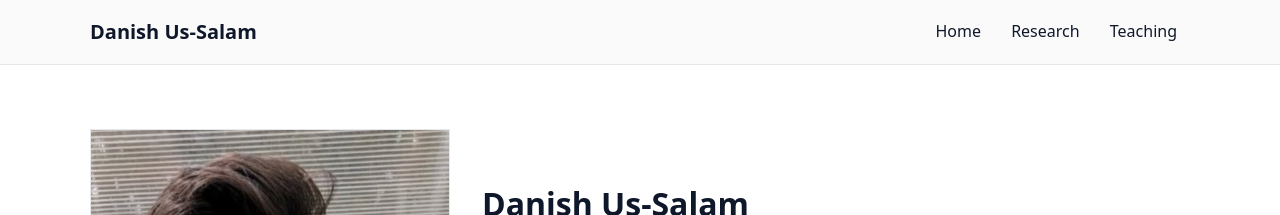
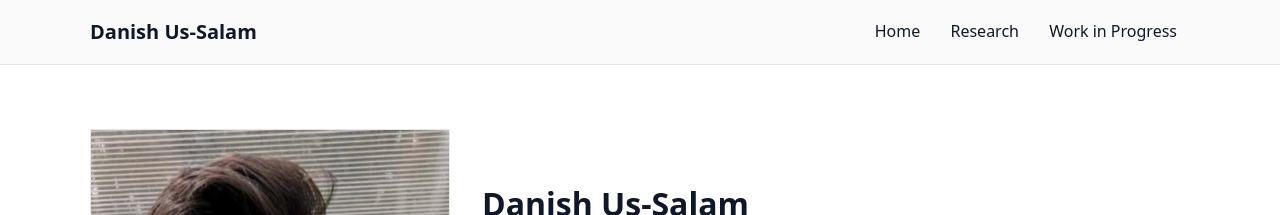
Before and after one commit to danishussalam/danishussalam.github.io, a Jekyll site: the page built from index.md, in a window 1280 px wide. Shown: the top 215 px of the page. Built offline with Jekyll 4.4.1, drawn with Linux system fonts in a browser that asks for light colours.

Commit message:
Update default.html

```diff
--- a/_layouts/default.html
+++ b/_layouts/default.html
@@ -17,7 +17,7 @@
         <nav class="site-nav">
           <a href="{{ '/'       | relative_url }}">Home</a>
           <a href="{{ '/research' | relative_url }}">Research</a>
-          <a href="{{ '/teaching' | relative_url }}">Teaching</a>
+          <a href="{{ '/wip' | relative_url }}">Work in Progress</a>
         </nav>
       </div>
     </header>
```
